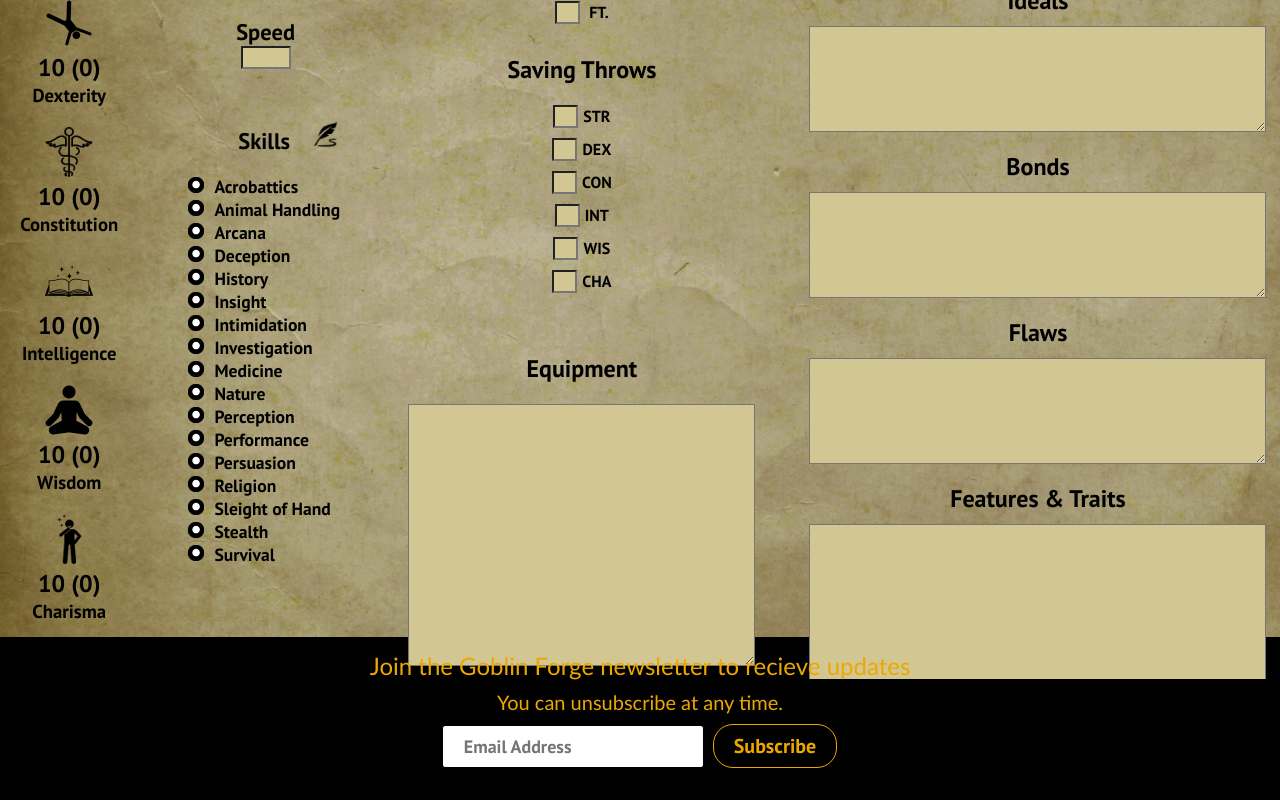
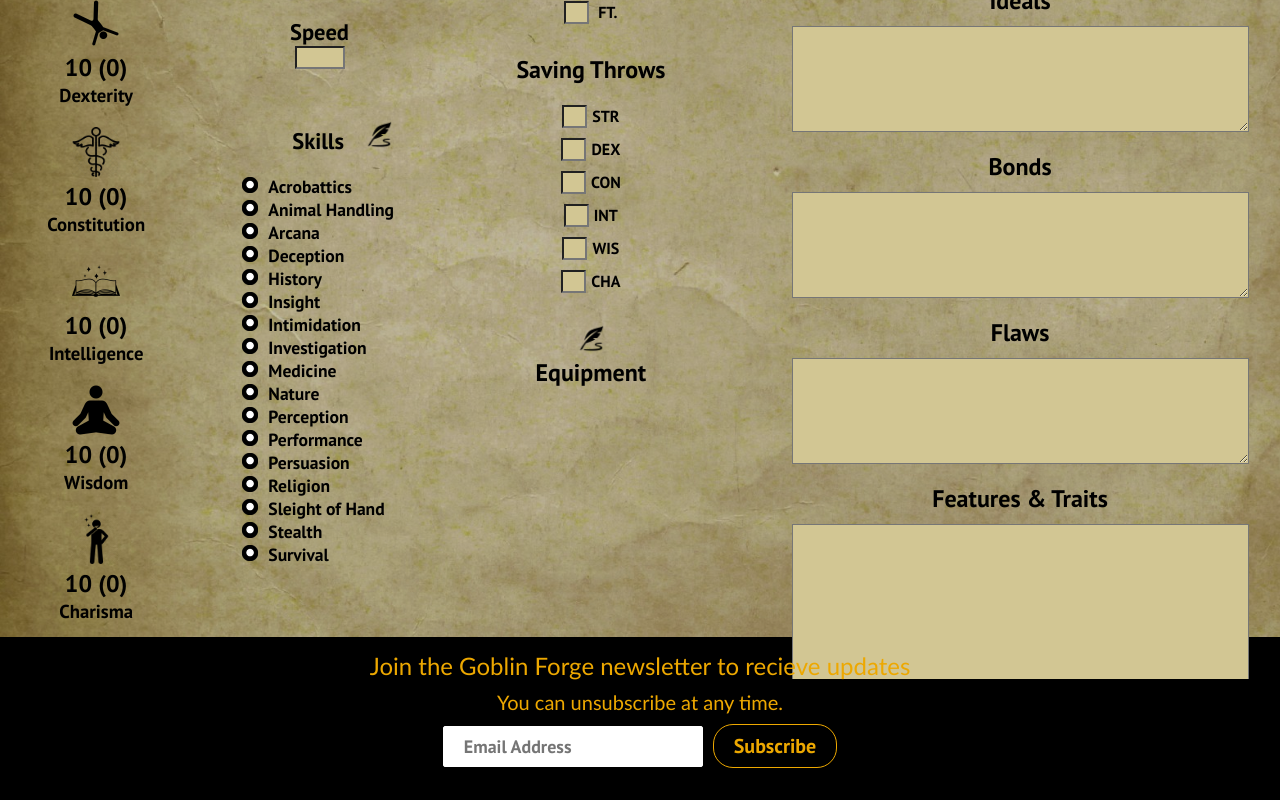
Before and after one commit to HornetCorps/GFTTT, a React (Create React App) app: page /buildCharacter in a window 1280 px wide. Shown: the part 483-1283 px from the top of the page. Built offline with nearby package versions, Linux system fonts and the light colour scheme.

Commit message:
GFTTT-99
Equipment Pane

```diff
--- a/src/components/pages/EquipmentPane.js
+++ b/src/components/pages/EquipmentPane.js
@@ -1,7 +1,8 @@
 import React, {useState} from 'react';
 import '../../App.css';
 import './buildCharacter.css';
-
+import editIcon from '../images/icons8-quill-pen-64.png'
+import redX from '../images/redX.png'
 export default function EquipmentPane({equipment, setEquipment}) {
   // you have the equipment variable which contains the current state of the
   // equipment list (it's an array so you can index and map over it) and
@@ -9,15 +10,61 @@ export default function EquipmentPane({equipment, setEquipment}) {
   // value to or a function that mutates the current value. I sent you a link
   // that explains how to do this with spread syntax but you can also use
   // filter to remove items
-  return <>
-    <h2 class="equipmentTitle"> Equipment </h2>
-      <textarea
-          class="equipment"
-          cols="30"
-          rows="10"
-          onChange={(e) => {
-              setEquipment(e.target.value);
-          }}
-      />
-  </>
+  const [editing, setEditing] = useState(false);
+
+  const [textString, setTextString] = useState("");
+
+  function handleSubmit(e) {
+    let item = textString;
+    setTextString("");
+    setEquipment( equip => [...equip, item])
+  }
+
+  function onInput(e) {
+    setTextString(e.target.value)
+  }
+
+  function EquipmentTopBar() {
+    const toggleEditing = () => {setEditing(!editing)};
+    return <div id="EquipmentTopBar">
+      <img class="editButton" src={editIcon} alt = "Edit Equipment" onClick={toggleEditing} />
+    </div>
+  }
+
+
+  function Equipment() {
+
+    return <div id="Equipment">
+        <h2>Equipment</h2>
+
+        {editing ? <>
+            <input class="equipmentInput"  type='text' value={textString} onChange={(e)=>{setTextString(e.target.value)}}/>
+            <button type = "submit" onClick={handleSubmit} >add</button>
+            <br/>
+            <br/>
+            {equipment.map(equip =>
+              <div class = "del">
+              <h2>{equip}</h2>
+              <img class="redX" src={redX} alt="delete" />
+              </div>
+            )}
+            </>
+          : <>
+          {equipment.map(equip =>
+            <h2>{equip}</h2>
+          )}
+          </>
+        }
+
+
+
+    </div>
+  }
+
+  return <div id="EquipmentPane">
+    <EquipmentTopBar/>
+    <Equipment />
+
+
+  </div>
 }
--- a/src/components/pages/buildCharacter.css
+++ b/src/components/pages/buildCharacter.css
@@ -291,3 +291,22 @@
   height: 30px;
   cursor: pointer;
 }
+
+.equipmentInput {
+  background-color: #d2c693;
+}
+
+.redX {
+  margin-left: 10px;
+  height: 15px;
+  width: 15px;
+}
+
+.del {
+  display:flex;
+  flex-direction: row;
+  align-items: center;
+  margin-left: 45%;
+
+
+}
--- a/src/components/pages/buildCharacter.js
+++ b/src/components/pages/buildCharacter.js
@@ -246,10 +246,7 @@ export default function BuildCharacter() {
 
                         <SavingThrowsPane />
 
-                        <EquipmentPane
-                          equipment={equipment}
-                          setEquipment={setEquipment}
-                          />
+                        {EquipmentPane({equipment, setEquipment})}
 
 
                     </div>
```
Also changed, not shown: src/components/images/redX.png (added).
